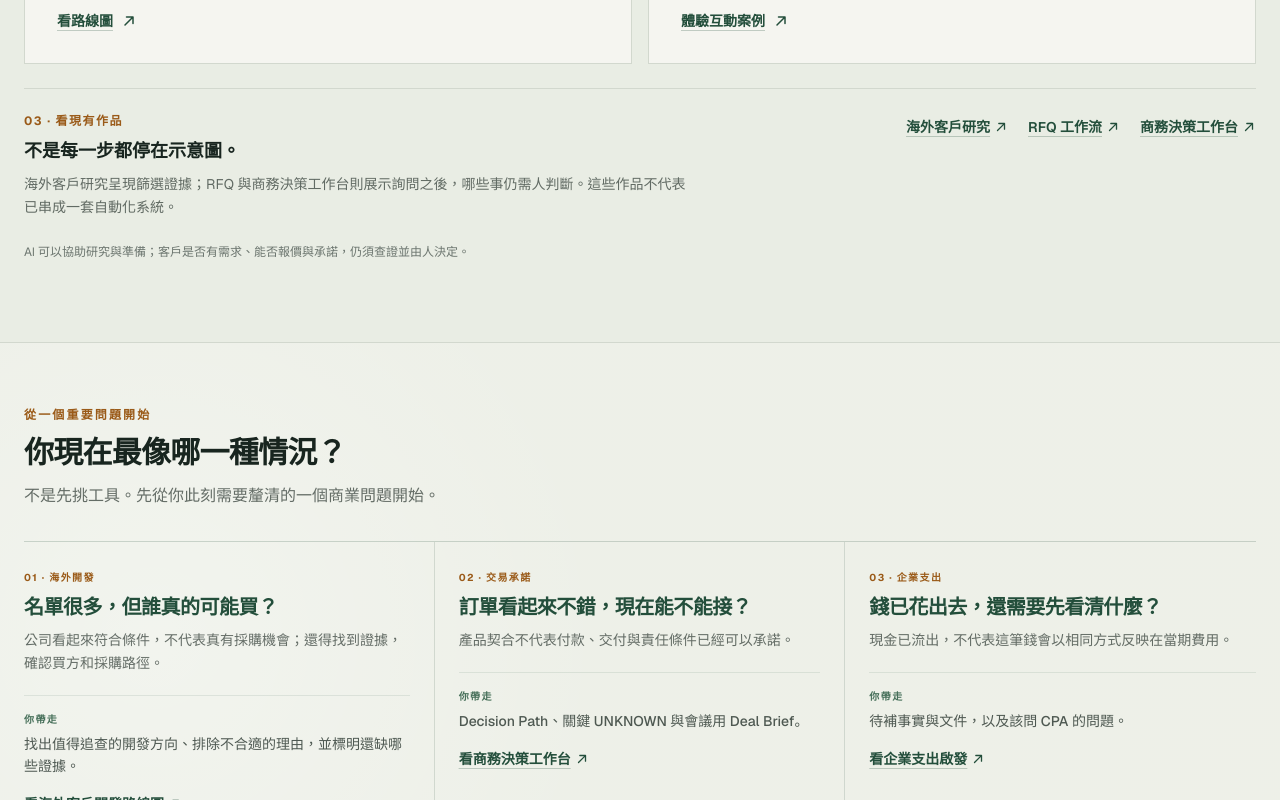
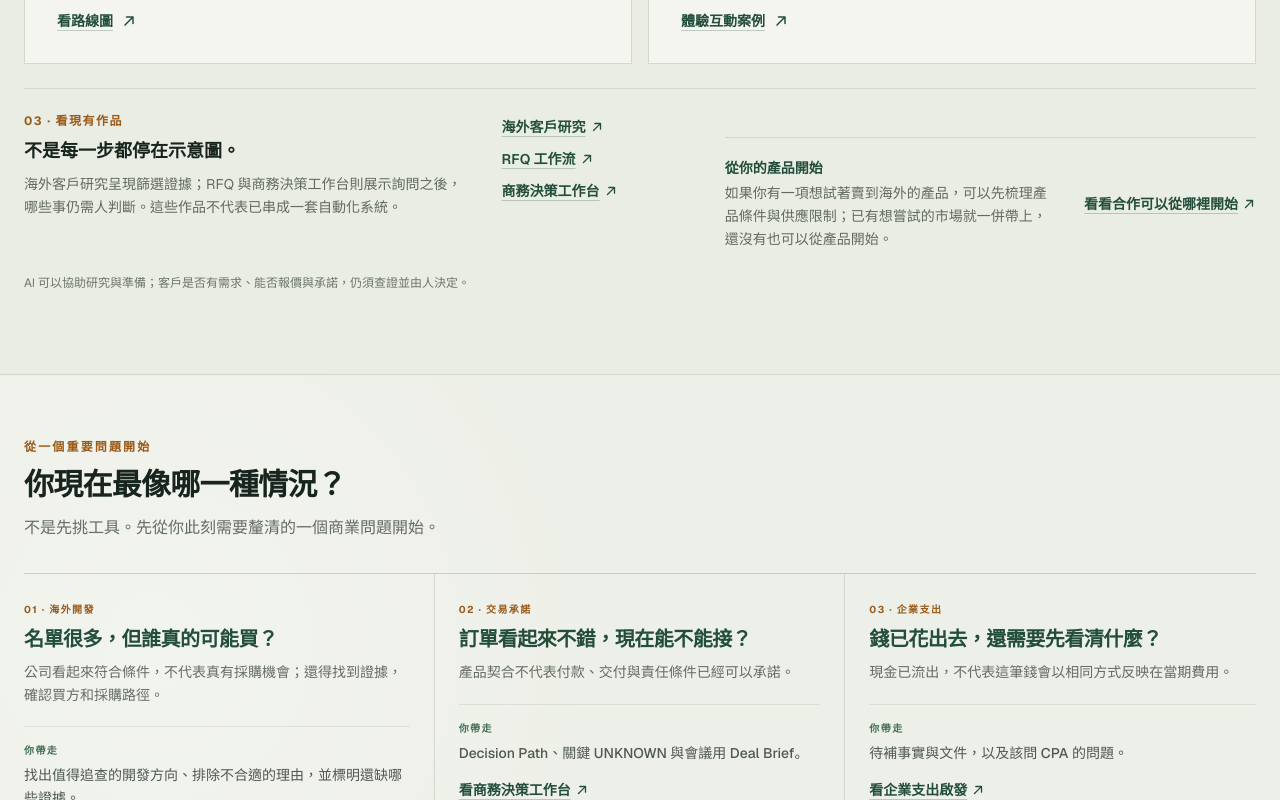
Before and after one commit to apchen1978/pauls-tradecraft, a React (Vite) app: page / in a window 1280 px wide. Shown: the part 1240-2040 px from the top of the page. Built offline with nearby package versions, Linux system fonts and the light colour scheme.

Commit message:
feat: add product-first engagement path

```diff
--- a/src/components/CommercialFrontDoor.jsx
+++ b/src/components/CommercialFrontDoor.jsx
@@ -26,6 +26,9 @@ const copy = {
     proofTitle: "不是每一步都停在示意圖。",
     proofBody: "海外客戶研究呈現篩選證據；RFQ 與商務決策工作台則展示詢問之後，哪些事仍需人判斷。這些作品不代表已串成一套自動化系統。",
     proofLinks: ["海外客戶研究", "RFQ 工作流", "商務決策工作台"],
+    productStartTitle: "從你的產品開始",
+    productStartBody: "如果你有一項想試著賣到海外的產品，可以先梳理產品條件與供應限制；已有想嘗試的市場就一併帶上，還沒有也可以從產品開始。",
+    productStartLink: "看看合作可以從哪裡開始",
     boundary: "AI 可以協助研究與準備；客戶是否有需求、能否報價與承諾，仍須查證並由人決定。",
   },
   en: {
@@ -43,6 +46,9 @@ const copy = {
     proof: "03 · See existing work",
     proofTitle: "The route is supported by working examples.",
     proofBody: "Overseas Lead Discovery shows the evidence behind qualification. RFQ and the Commercial Decision Desk show where human judgment takes over. These works are not presented as one integrated automation system.",
+    productStartTitle: "Start with your product",
+    productStartBody: "If you have a product you want to sell overseas, start by clarifying its offer and supply constraints. Bring a target market if you have one; if not, begin with the product.",
+    productStartLink: "See where a collaboration can begin",
     proofLinks: ["Overseas Lead Discovery", "RFQ Workflow", "Commercial Decision Desk"],
     boundary: "AI can assist research and preparation. Demand, quotes, and commitments still require verification and human authority.",
   },
@@ -85,6 +91,15 @@ export default function CommercialFrontDoor() {
               <a key={href} href={href} className="inline-flex items-center gap-1 text-sm font-semibold text-forest underline decoration-forest/25 underline-offset-4 hover:text-amber focus-visible:outline focus-visible:outline-2 focus-visible:outline-offset-2 focus-visible:outline-amber">{c.proofLinks[index]}<ArrowUpRight size={14} weight="bold" aria-hidden="true" /></a>
             ))}
           </div>
+        <div className="mt-6 flex flex-col gap-3 border-t border-line pt-5 md:flex-row md:items-center md:justify-between md:gap-8">
+          <div className="max-w-3xl">
+            <p className="text-sm font-semibold text-forest">{c.productStartTitle}</p>
+            <p className="mt-1 text-sm leading-relaxed text-ink/65">{c.productStartBody}</p>
+          </div>
+          <a href="#capabilities" className="inline-flex shrink-0 self-start items-center gap-1 text-sm font-semibold text-forest underline decoration-forest/25 underline-offset-4 hover:text-amber focus-visible:outline focus-visible:outline-2 focus-visible:outline-offset-2 focus-visible:outline-amber md:self-auto">
+            {c.productStartLink}<ArrowUpRight size={14} weight="bold" aria-hidden="true" />
+          </a>
+        </div>
         </div>
         <p className="mt-6 max-w-[78ch] text-xs leading-relaxed text-ink/60">{c.boundary}</p>
       </div>
--- a/src/i18n.jsx
+++ b/src/i18n.jsx
@@ -272,7 +272,7 @@ const dict = {
           {
             title: "海外商機審視",
             question: "哪些海外客戶值得投入？",
-            bring: "買方名稱、網站、展會名單、詢盤，或目前已有的公開線索。",
+            bring: "產品與供應基本資料即可開始；若已有想嘗試的市場、買方名稱或公開線索，也可一併帶來。沒有目標市場或買家名單，也能先從產品條件開始梳理。",
             work: "把候選訊號、來源、UNKNOWN 與下一輪驗證問題分開。",
             takeaway: "你帶走：候選短名單與下一輪該問誰。",
             proof: "Overseas Lead Discovery",
@@ -790,7 +790,7 @@ const dict = {
           {
             title: "Overseas Opportunity Review",
             question: "Which overseas prospects deserve attention?",
-            bring: "A buyer name, website, trade-show list, inquiry, or the public signals you already have.",
+            bring: "Basic product and supplier information is enough to start. If you have a target market, buyer name, or public lead, bring it too; none is required to begin.",
             work: "Separate candidate signals, source context, UNKNOWNs, and the next verification questions.",
             takeaway: "You take away: a candidate shortlist and the next questions to ask.",
             proof: "Overseas Lead Discovery",
```
